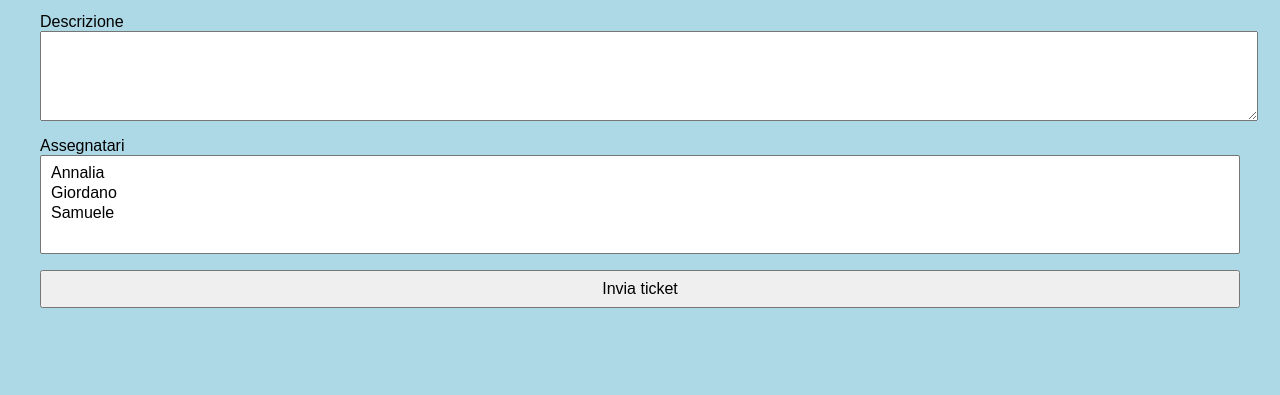
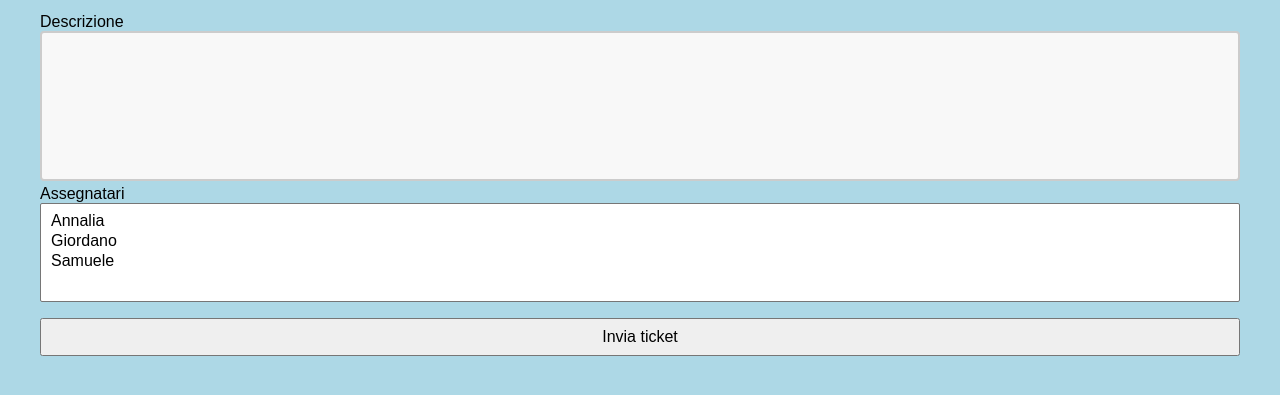
Before and after one commit to surrend-15min/Test_Pagina_Segnalazioni, a plain HTML site: page index.html in a window 1280 px wide. Shown: the part 179-574 px from the top of the page. Drawn offline with Linux system fonts and the light colour scheme.

Commit message:
Update index.html

```diff
--- a/index.html
+++ b/index.html
@@ -14,7 +14,17 @@
       input[type=text]:focus {
         border: 3px solid #555;
       }
-      input, textarea, select, button {
+      textarea {
+        width: 100%;
+        height: 150px;
+        padding: 12px 20px;
+        box-sizing: border-box;
+        border: 2px solid #ccc;
+        border-radius: 4px;
+        background-color: #f8f8f8;
+        resize: none;
+      }
+      input, select, button {
         display: block;
         width: 100%;
         margin-bottom: 1rem;
```
